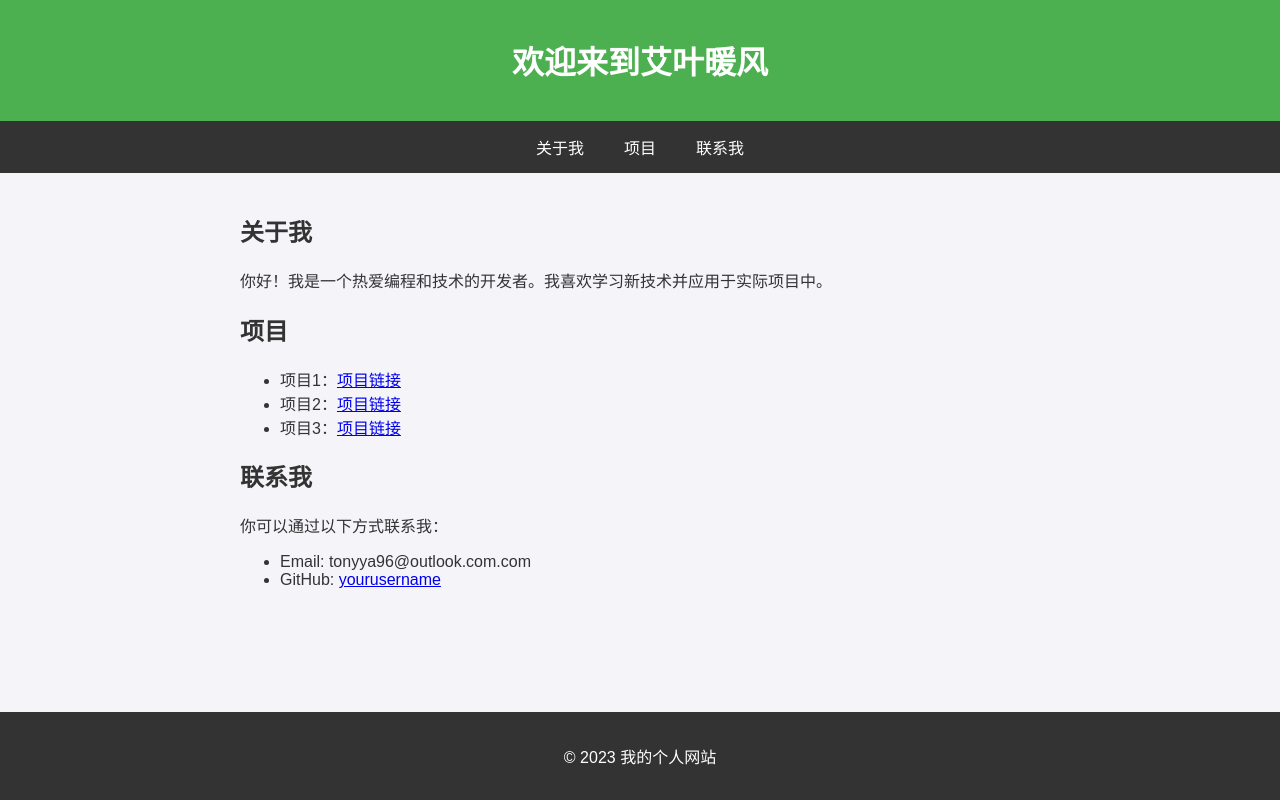
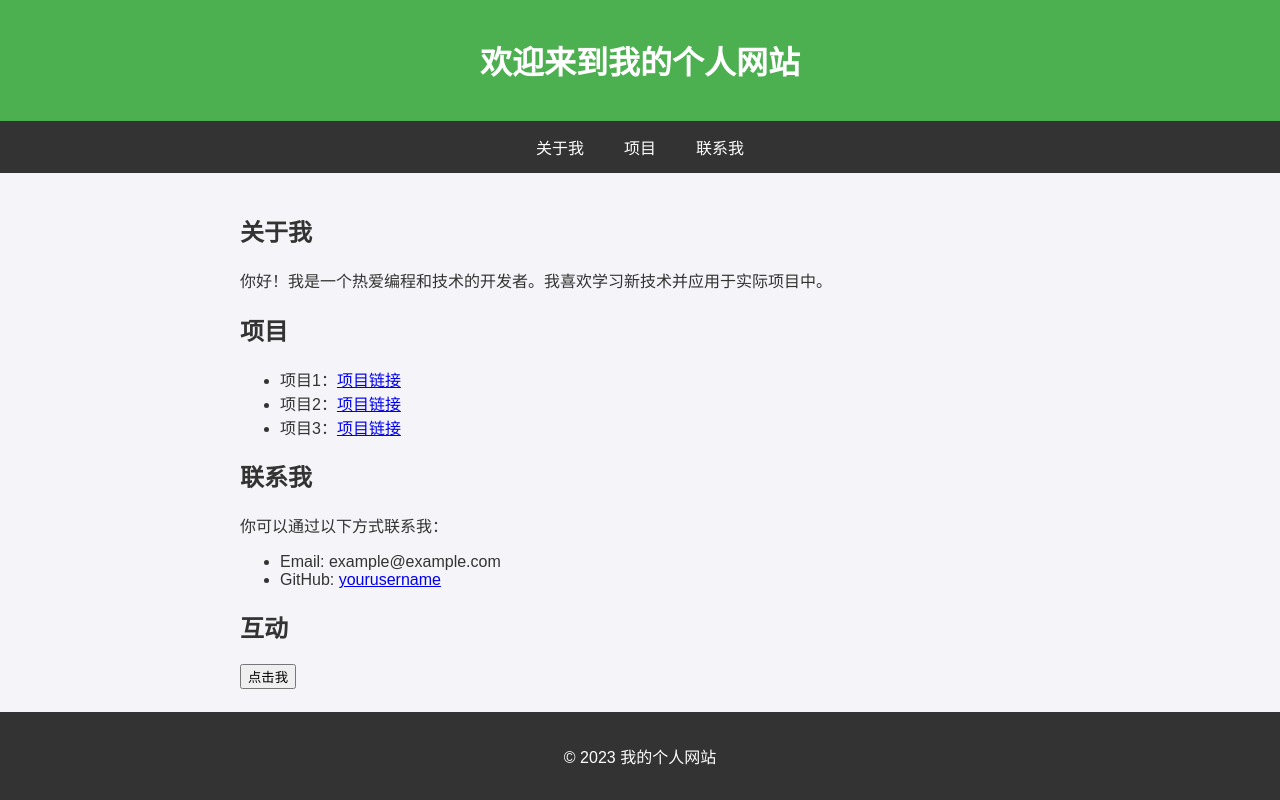
Before and after one commit to ya950/ya950.github.io, a plain HTML site: page index.html in a window 1280 px wide. Drawn offline with Linux system fonts and the light colour scheme.

Commit message:
Update index.html

```diff
--- a/index.html
+++ b/index.html
@@ -3,7 +3,7 @@
 <head>
     <meta charset="UTF-8">
     <meta name="viewport" content="width=device-width, initial-scale=1.0">
-    <title>艾叶暖风</title>
+    <title>我的个人网站</title>
     <style>
         body {
             font-family: Arial, sans-serif;
@@ -51,7 +51,7 @@
 </head>
 <body>
     <header>
-        <h1>欢迎来到艾叶暖风</h1>
+        <h1>欢迎来到我的个人网站</h1>
     </header>
     <nav>
         <a href="#about">关于我</a>
@@ -75,13 +75,25 @@
             <h2>联系我</h2>
             <p>你可以通过以下方式联系我：</p>
             <ul>
-                <li>Email: tonyya96@outlook.com.com</li>
+                <li>Email: example@example.com</li>
                 <li>GitHub: <a href="https://github.com/yourusername">yourusername</a></li>
             </ul>
+        </section>
+        <!-- 添加按钮和消息 -->
+        <section id="interaction">
+            <h2>互动</h2>
+            <button id="myButton">点击我</button>
+            <p id="message" style="display:none;">你点击了按钮！</p>
         </section>
     </main>
     <footer>
         <p>&copy; 2023 我的个人网站</p>
     </footer>
+    <script>
+        // JavaScript交互功能
+        document.getElementById('myButton').addEventListener('click', function() {
+            document.getElementById('message').style.display = 'block';
+        });
+    </script>
 </body>
 </html>
```
